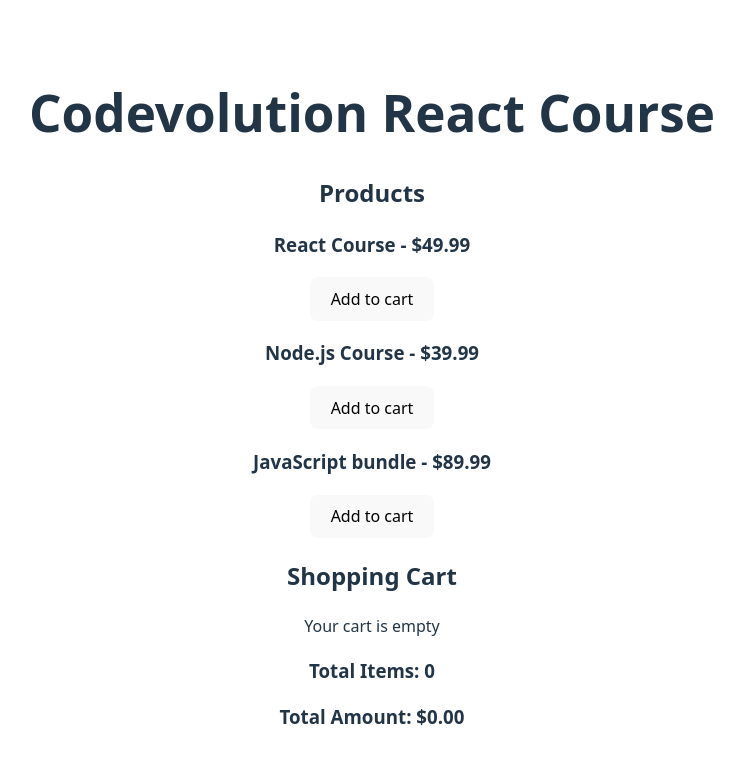
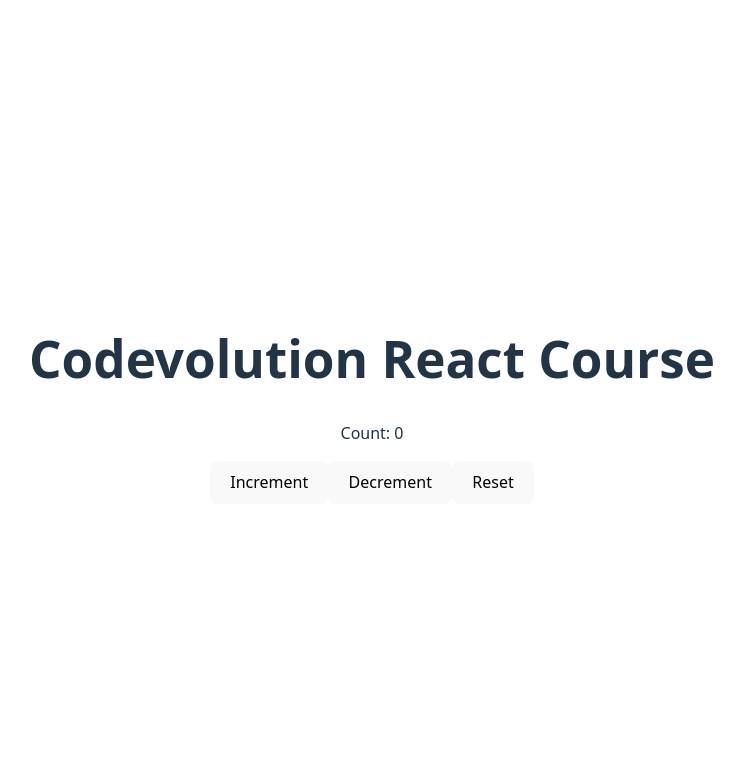
Before and after one commit to santyroy/React-19-Essentials, a React app in the folder state-demo/: page / in a window 1280 px wide. Shown: the top 764 px of the page, without its empty margins (268-1012 px from the left). Built offline with nearby package versions, Linux system fonts and the light colour scheme; the HTML template or start-up script is replaced by a standard one.

Commit message:
useReducer lazy initialization

```diff
--- a/state-demo/src/App.jsx
+++ b/state-demo/src/App.jsx
@@ -1,6 +1,7 @@
 import "./App.css";
 import { BatchingCounter } from "./BatchingCounter";
 import { Counter } from "./Counter";
+import { CounterWithInit } from "./CounterWithInit";
 import { CounterWithReducer } from "./CounterWithReducer";
 import { LoginCard } from "./LoginCard";
 import { PrevStateCounter } from "./PrevStateCounter";
@@ -38,7 +39,8 @@
       {/* <TodoList /> */}
       {/* <ShoppingCart /> */}
       {/* <CounterWithReducer /> */}
-      <ShoppingCartWithReducer />
+      {/* <ShoppingCartWithReducer /> */}
+      <CounterWithInit />
     </>
   );
 }
--- /dev/null
+++ b/state-demo/src/CounterWithInit.jsx
@@ -0,0 +1,42 @@
+import { useReducer } from "react";
+
+const initialState = 0;
+
+const reducer = (state, action) => {
+  switch (action) {
+    case "increment":
+      return state + 1;
+    case "decrement":
+      return state - 1;
+    case "reset":
+      return initialState;
+    default:
+      return state;
+  }
+};
+
+// init function receives 1 argument which is the 2nd argument which we pass in useReducer --> initialState
+const init = (initialValue) => {
+  console.log("init function called - this only runs once!");
+  const savedCount = localStorage.getItem("count");
+  if (savedCount !== null) {
+    console.log("Found saved count: ", savedCount);
+    return parseInt(savedCount);
+  }
+
+  console.log("No saved count, using initial value: ", initialValue);
+  return initialValue;
+};
+
+export const CounterWithInit = () => {
+  const [state, dispatch] = useReducer(reducer, initialState, init);
+
+  return (
+    <div>
+      <p>Count: {state}</p>
+      <button onClick={() => dispatch("increment")}>Increment</button>
+      <button onClick={() => dispatch("decrement")}>Decrement</button>
+      <button onClick={() => dispatch("reset")}>Reset</button>
+    </div>
+  );
+};
```
